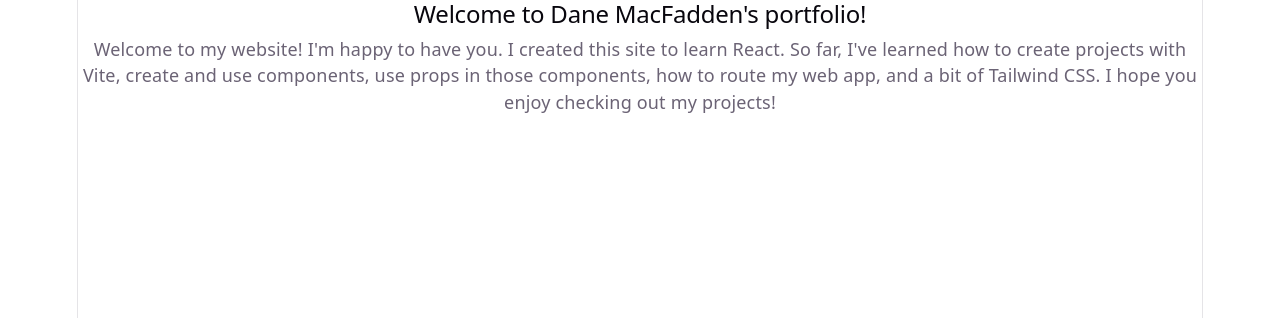
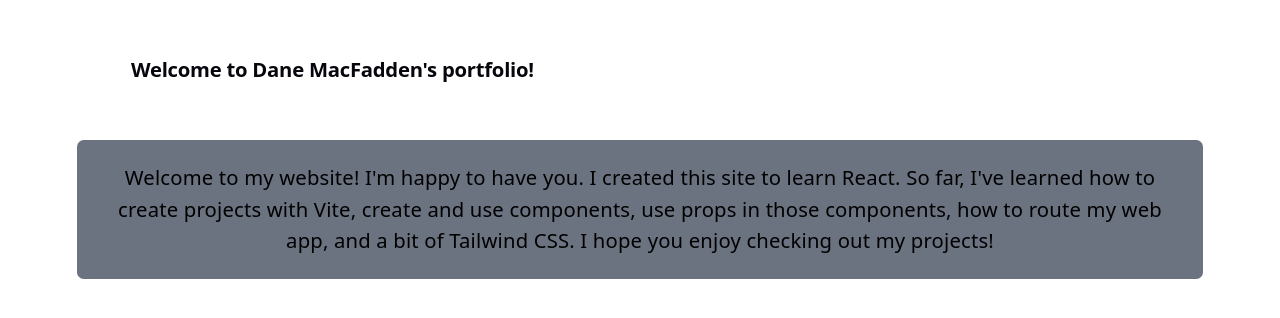
Before and after one commit to DaneMacFadden/danemacfaddenca, a React (Vite) app: page / in a window 1280 px wide. Shown: the top 318 px of the page. Built offline with nearby package versions, Linux system fonts and the light colour scheme.

Commit message:
Styled div and text using Tailwind

```diff
--- a/src/components/Home.tsx
+++ b/src/components/Home.tsx
@@ -1,7 +1,9 @@
 function Home() {
   return (
     <>
-      <p>Welcome to my website! I'm happy to have you. I created this site to learn React. So far, I've learned how to create projects with Vite, create and use components, use props in those components, how to route my web app, and a bit of Tailwind CSS. I hope you enjoy checking out my projects!</p>
+      <div className="rounded-md bg-gray-500">
+        <p className="text-black mx-5 text-sm md:text-base lg:text-lg my-5">Welcome to my website! I'm happy to have you. I created this site to learn React. So far, I've learned how to create projects with Vite, create and use components, use props in those components, how to route my web app, and a bit of Tailwind CSS. I hope you enjoy checking out my projects!</p>
+      </div>
     </>
   )
 }
--- a/src/components/Tabbar.tsx
+++ b/src/components/Tabbar.tsx
@@ -2,7 +2,7 @@ function Tabbar() {
   return (
     <>
       <div>
-        <h2>Welcome to Dane MacFadden's portfolio!</h2>
+        <h2 className="mt-12 mb-12 ml-12 text-left font-bold text-sm md:text-base lg:text-lg">Welcome to Dane MacFadden's portfolio!</h2>
       </div>
     </>
   )
--- a/src/index.css
+++ b/src/index.css
@@ -1,6 +1,7 @@
 @tailwind base;
 @tailwind components;
 @tailwind utilities;
+
 :root {
   --text: #6b6375;
   --text-h: #08060d;
@@ -37,7 +38,7 @@
   :root {
     --text: #9ca3af;
     --text-h: #f3f4f6;
-    --bg: #16171d;
+    --bg: #3f3f3f;
     --border: #2e303a;
     --code-bg: #1f2028;
     --accent: #c084fc;
@@ -58,7 +59,7 @@
   max-width: 100%;
   margin: 0 auto;
   text-align: center;
-  border-inline: 1px solid var(--border);
+  /* border-inline: 1px solid var(--border); */
   min-height: 100svh;
   display: flex;
   flex-direction: column;
```
